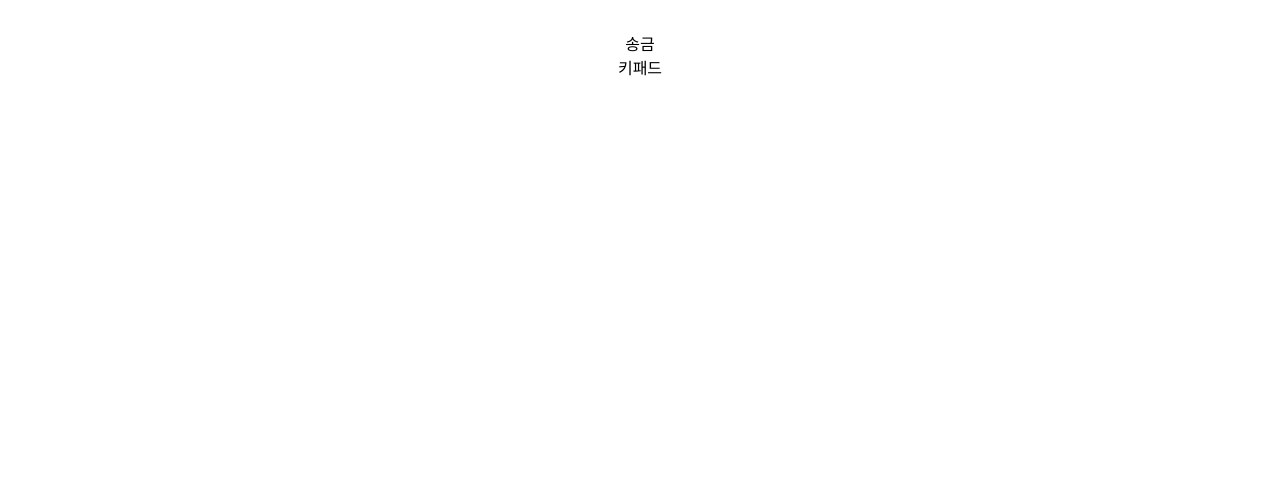
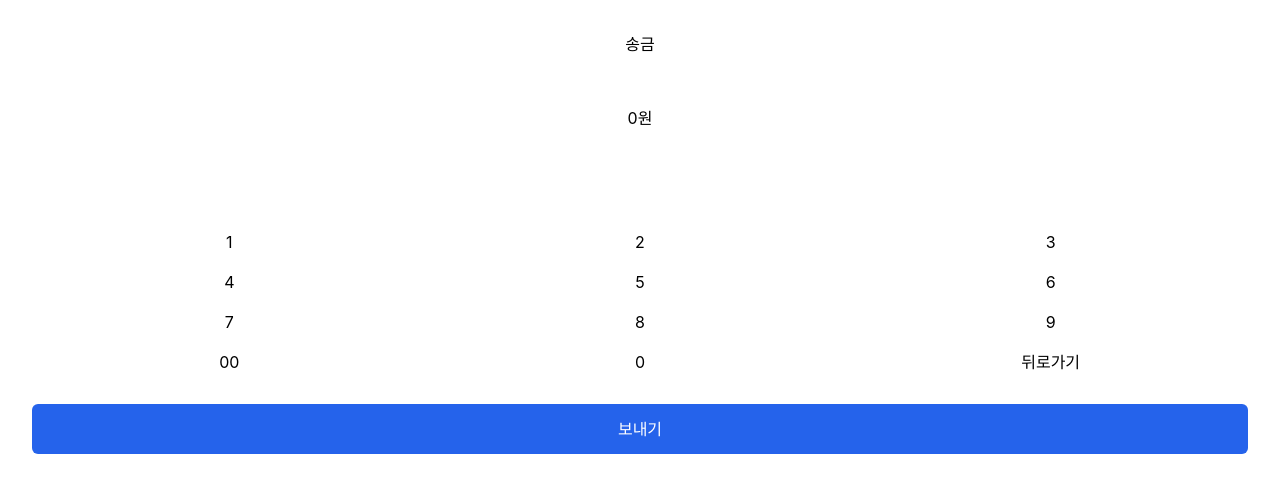
Before and after one commit to sukyung6999/toss-send-money, a React (Vite) app: page /amount in a window 1280 px wide. Shown: the top 492 px of the page. Built offline with nearby package versions, Linux system fonts and the light colour scheme.

Commit message:
add: 송금 금액 키패드

```diff
--- a/src/App.tsx
+++ b/src/App.tsx
@@ -2,6 +2,7 @@ import { BrowserRouter, Route, Routes } from 'react-router-dom'
 import './App.css'
 import Main from './assets/pages/Main/Main'
 import Amount from './assets/pages/Amount/Amout'
+import Receive from './assets/pages/Receive/Receive'
 
 function App() {
 
@@ -10,6 +11,7 @@ function App() {
      <Routes>
       <Route path='/' element={<Main/>} />
       <Route path='/amount' element={<Amount/>} />
+      <Route path='/receive' element={<Receive/>} />
      </Routes>
     </BrowserRouter>
   )
--- /dev/null
+++ b/src/assets/components/Keypad.tsx
@@ -0,0 +1,25 @@
+import React from "react";
+import Button from "./Button";
+
+type keypadProps = {
+  handleKeypadNumClick: (event: React.MouseEvent<HTMLButtonElement>) => void,
+  handleKeypadNumDelete: (event: React.MouseEvent<HTMLButtonElement>) => void
+}
+
+const Keypad = ({handleKeypadNumClick, handleKeypadNumDelete}: keypadProps) => {
+  return <ul role="group" aria-label="숫자 키패드" className="grid grid-cols-3 gap-4 mt-[50px]">
+  {Array.from({length: 9}).map((_, idx) => <li key={idx}>
+    <Button onClick={handleKeypadNumClick} className="w-full">{idx + 1}</Button>
+  </li>)}
+  <li>
+    <Button onClick={handleKeypadNumClick} className="w-full">00</Button>
+  </li>
+  <li>
+    <Button onClick={handleKeypadNumClick} className="w-full">0</Button>
+  </li>
+  <li>
+    <Button onClick={handleKeypadNumDelete} className="w-full">뒤로가기</Button>
+  </li>
+</ul>
+}
+export default React.memo(Keypad);
--- a/src/assets/pages/Amount/Amout.tsx
+++ b/src/assets/pages/Amount/Amout.tsx
@@ -1,15 +1,58 @@
-// import { useState } from "react"
+import { useState } from "react"
 import Header from "../../layout/Header"
+import ThousandsSeperator from "../../util/ThousandsSeperator";
+import Button from "../../components/Button";
+import { useNavigate } from "react-router-dom";
 
 const Amount = () => {
-  // const [amount, setAmount] = useState(0);
+  const navigate = useNavigate();
+  const [amount, setAmount] = useState('0');
+
+  const handleKeypadNumClick = (event: React.MouseEvent<HTMLButtonElement>) => {
+    const num = event.currentTarget.innerText;
+
+    setAmount(prev => prev + num)
+  }
+
+  const handleKeypadNumDelete = () => {
+    setAmount(prev => prev.slice(0, prev.length - 1))
+  }
+
+  const amountToString = () => {
+    const amountNum = Number(amount);
+
+    const parts = [
+      amountNum > 99999999 && `${ThousandsSeperator(amount.slice(0, -8))}억`,
+      amountNum > 9999 && Number(amount.slice(-8,-4)) > 0 && `${ThousandsSeperator(amount.slice(-8, -4))}만`,
+      Number(amount.slice(-4)) > 0 && `${ThousandsSeperator(amount.slice(-4))}`,
+    ].filter(Boolean);
+
+    if (amountNum > 9999) return parts.join(' ') + '원'
+
+    return '';
+  }
+
   return <div>
     <Header title="송금"/>
-    {/* <span>{amount}원</span> */}
-    <span className="none">키패드</span>
-    <ul>
-
+    <div className="pt-[50px]">{ThousandsSeperator(amount)}원</div>
+    <div aria-hidden="true" className="min-h-[50px] text-slate-400">{amountToString()}</div>
+    <ul role="group" aria-label="숫자 키패드" className="grid grid-cols-3 gap-4 mt-[50px]">
+      {Array.from({length: 9}).map((_, idx) => <li key={idx}>
+        <Button onClick={handleKeypadNumClick} className="w-full">{idx + 1}</Button>
+      </li>)}
+      <li>
+        <Button onClick={handleKeypadNumClick} className="w-full">00</Button>
+      </li>
+      <li>
+        <Button onClick={handleKeypadNumClick} className="w-full">0</Button>
+      </li>
+      <li>
+        <Button onClick={handleKeypadNumDelete} className="w-full">뒤로가기</Button>
+      </li>
     </ul>
+    <div>
+      <Button onClick={() => navigate('/receive')} className="block mt-[30px] w-full h-[50px] bg-blue-600 rounded-md text-white">보내기</Button>
+    </div>
   </div>
 }
 export default Amount
--- /dev/null
+++ b/src/assets/pages/Receive/Receive.tsx
@@ -0,0 +1,6 @@
+const Receive = () => {
+  return <div>
+    수취인 정보
+  </div>
+}
+export default Receive;
--- /dev/null
+++ b/src/assets/util/ThousandsSeperator.tsx
@@ -0,0 +1,4 @@
+const ThousandsSeperator = (str: string) => {
+  return Number(str).toLocaleString('ko-KR')
+}
+export default ThousandsSeperator;
--- a/tsconfig.json
+++ b/tsconfig.json
@@ -4,5 +4,4 @@
     { "path": "./tsconfig.app.json" },
     { "path": "./tsconfig.node.json" }
   ],
-
 }
```
Also changed, not shown: 1 other file (tests, documents, lock files or other folders).
